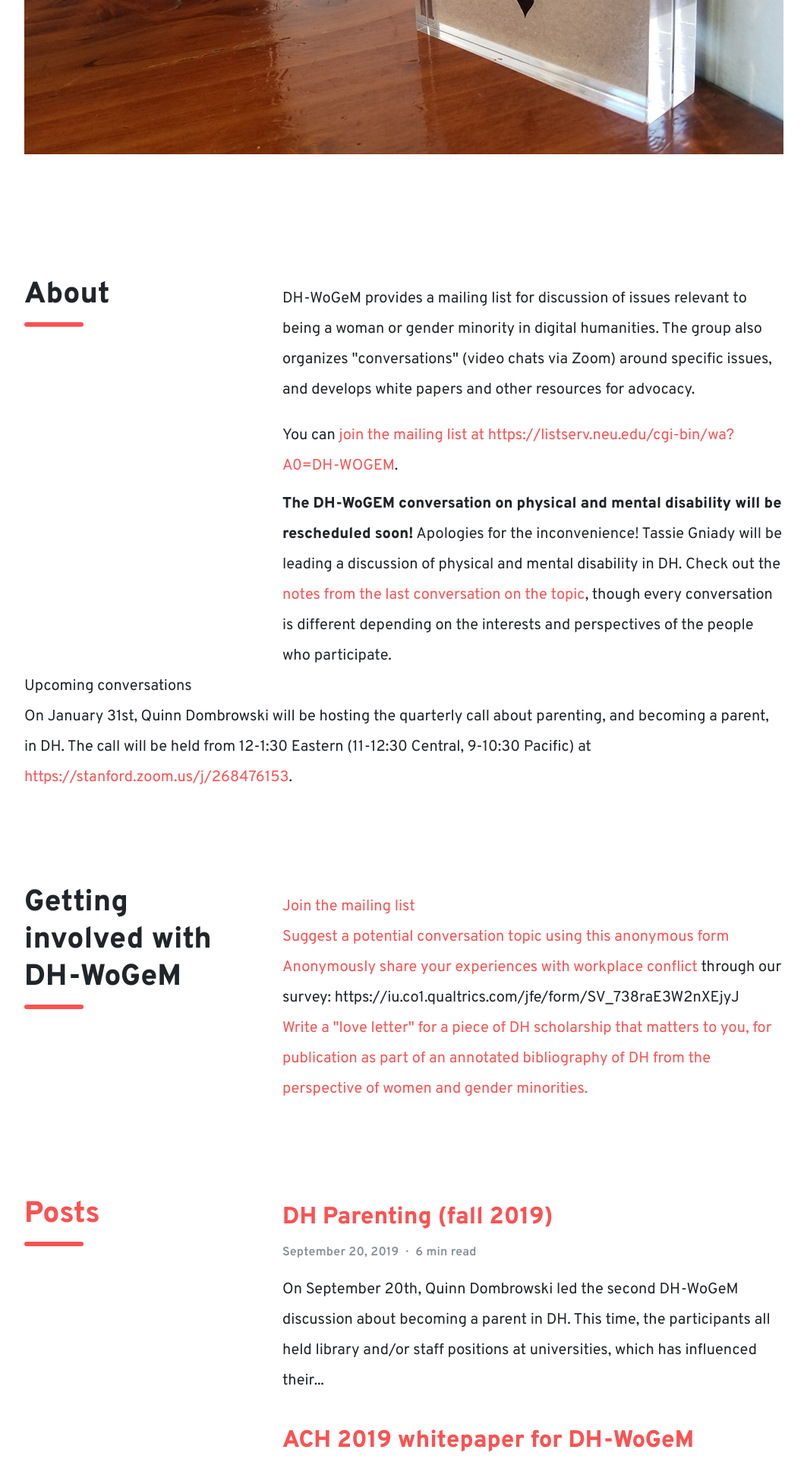
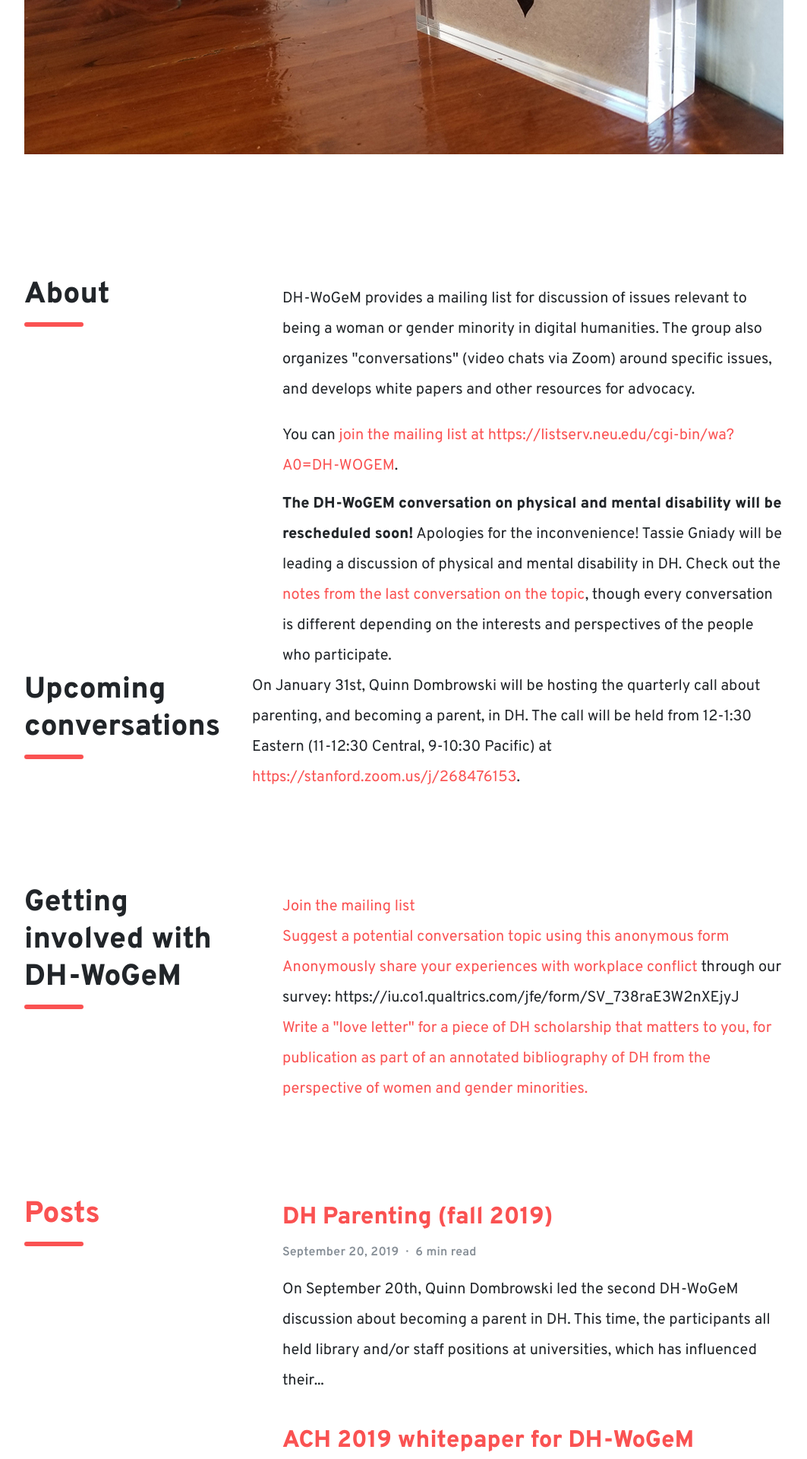
Before and after one commit to dh-wogem/dh-wogem.github.io, a Jekyll site: the page built from index.html, in a window 1280 px wide. Shown: the part 896-2816 px from the top of the page at 76% size, without its empty margins (108-1171 px from the left). Built offline with Jekyll 4.4.1, drawn with Linux system fonts in a browser that asks for light colours.

Commit message:
Update index.html

```diff
--- a/index.html
+++ b/index.html
@@ -27,7 +27,7 @@ exclude: true
 	<article><p><strong>The DH-WoGEM conversation on physical and mental disability will be rescheduled soon!</strong> Apologies for the inconvenience! Tassie Gniady will be leading a discussion of physical and mental disability in DH. Check out the <a href="http://www.dhwogem.org/disability" style="color: #fa5252;">notes from the last conversation on the topic</a>, though every conversation is different depending on the interests and perspectives of the people who participate.</p></article>
   </section>
 
-  <h2>Upcoming conversations</h2>
+   <h2 class="section-title">Upcoming conversations</h2>
   <p>On January 31st, Quinn Dombrowski will be hosting the quarterly call about parenting, and becoming a parent, in DH. The call will be held from 12-1:30 Eastern (11-12:30 Central, 9-10:30 Pacific) at <a style="color: #fa5252;" href="https://stanford.zoom.us/j/268476153">https://stanford.zoom.us/j/268476153</a>.</p>
 
   <section class="section">
```
